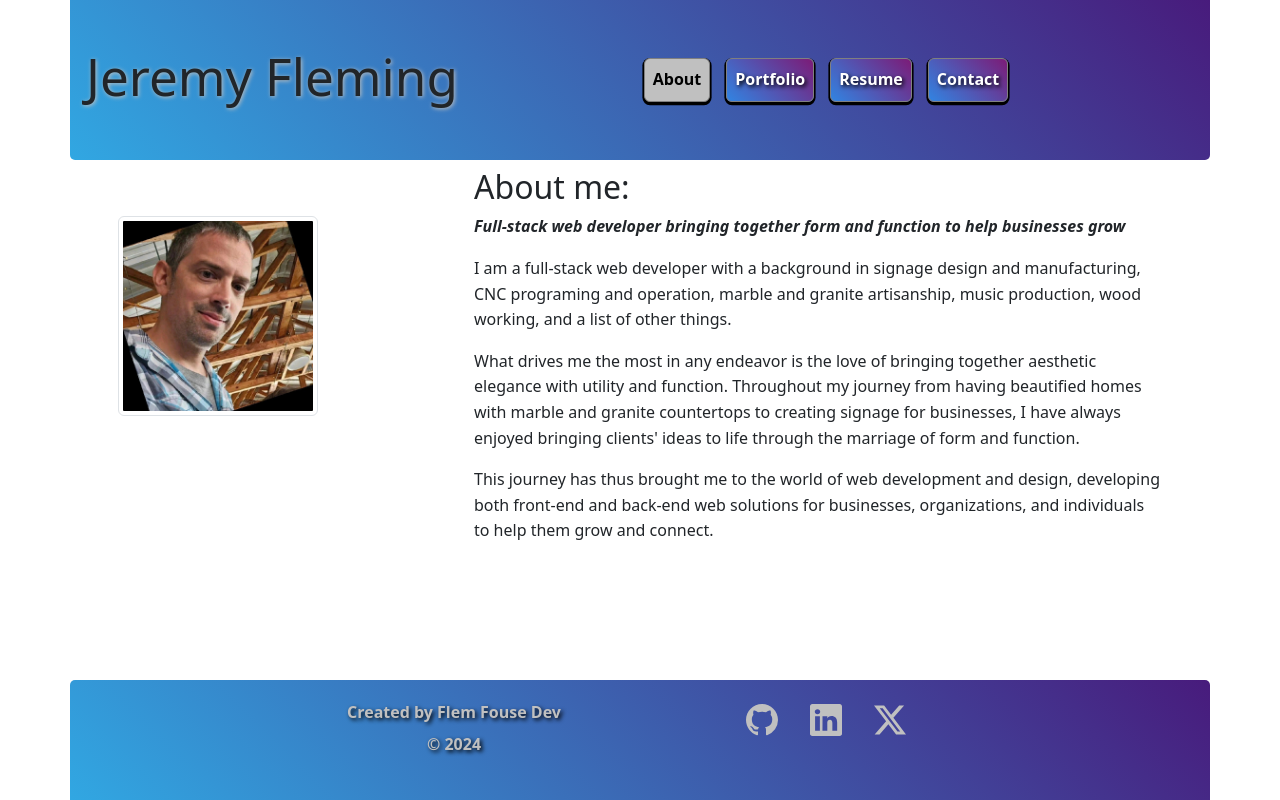
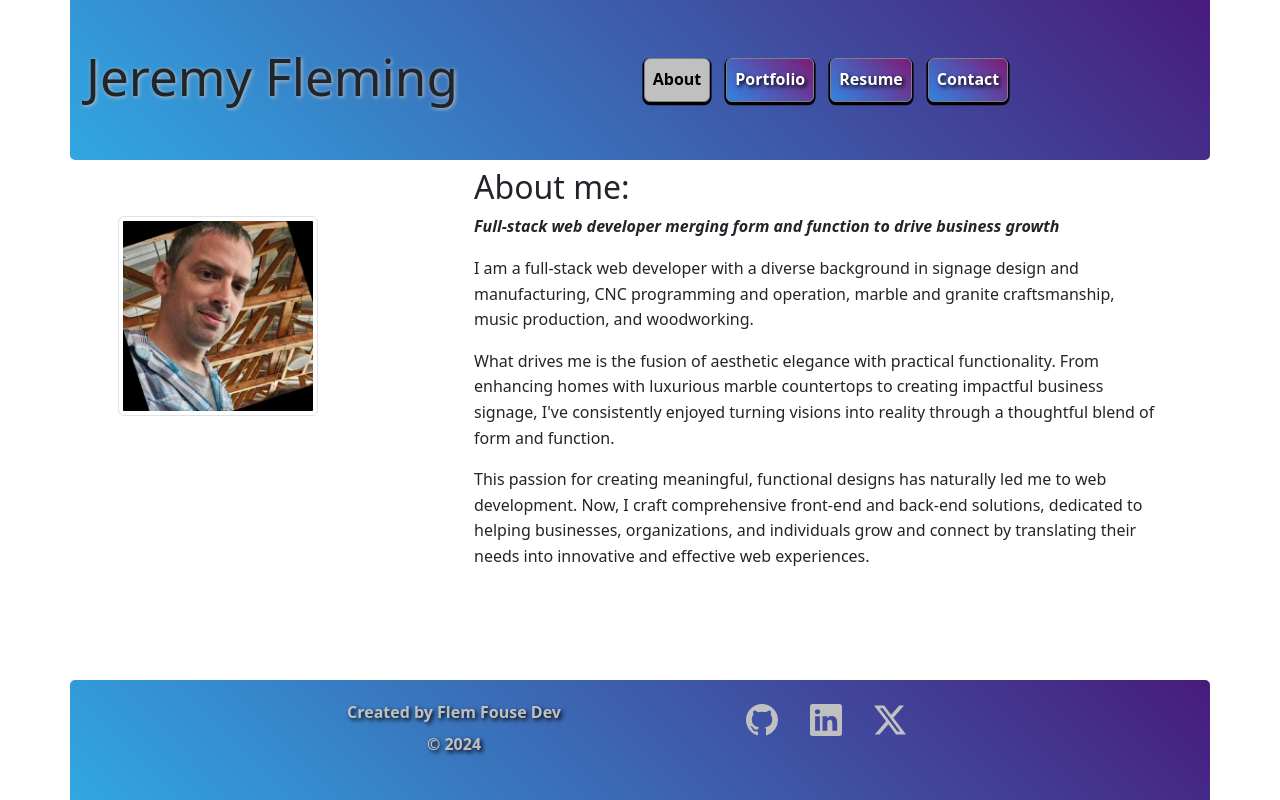
Before and after one commit to Flem-House-Dev/Flem-House-Dev-Portfolio, a React (Vite) app: page / in a window 1280 px wide. Built offline with nearby package versions, Linux system fonts and the light colour scheme.

Commit message:
updated About section, and updated index.html links

```diff
--- a/index.html
+++ b/index.html
@@ -5,10 +5,10 @@
   <meta charset="UTF-8" />
   <!-- <link rel="icon" type="image/svg+xml" href="/vite.svg" /> -->
 
-  <link rel="apple-touch-icon" sizes="180x180" href="/public/apple-touch-icon.png">
-  <link rel="icon" type="image/png" sizes="32x32" href="/public/favicon-32x32.png">
-  <link rel="icon" type="image/png" sizes="16x16" href="/public/favicon-16x16.png">
-  <link rel="manifest" href="/public/site.webmanifest">
+  <link rel="apple-touch-icon" sizes="180x180" href="/apple-touch-icon.png">
+  <link rel="icon" type="image/png" sizes="32x32" href="/favicon-32x32.png">
+  <link rel="icon" type="image/png" sizes="16x16" href="/favicon-16x16.png">
+  <link rel="manifest" href="/site.webmanifest">
 
   <meta name="viewport" content="width=device-width, initial-scale=1.0" />
   <title>Flem House Dev</title>
--- a/src/pages/About.jsx
+++ b/src/pages/About.jsx
@@ -17,30 +17,30 @@ function About() {
             <h2>About me:</h2>
             <p>
               <span className="fw-bold fst-italic">
-                Full-stack web developer bringing together form and function to
-                help businesses grow{" "}
+                Full-stack web developer merging form and function to
+                drive business growth
               </span>
               <br />
             </p>
             <p>
-              I am a full-stack web developer with a background in signage
-              design and manufacturing, CNC programing and operation, marble and
-              granite artisanship, music production, wood working, and a list of
-              other things. <br />
+              I am a full-stack web developer with a diverse background in
+              signage design and manufacturing, CNC programming and operation,
+              marble and granite craftsmanship, music production, and
+              woodworking. <br />
             </p>
             <p>
-              What drives me the most in any endeavor is the love of bringing
-              together aesthetic elegance with utility and function. Throughout my
-              journey from having beautified homes with marble and granite
-              countertops to creating signage for businesses, I have always
-              enjoyed bringing clients' ideas to life through the marriage of
-              form and function.
+              What drives me is the fusion of aesthetic elegance with practical
+              functionality. From enhancing homes with luxurious marble
+              countertops to creating impactful business signage, I've
+              consistently enjoyed turning visions into reality through a
+              thoughtful blend of form and function.
             </p>
             <p>
-              This journey has thus brought me to the world of web development
-              and design, developing both front-end and back-end web solutions
-              for businesses, organizations, and individuals to help them grow
-              and connect.
+              This passion for creating meaningful, functional designs has
+              naturally led me to web development. Now, I craft comprehensive
+              front-end and back-end solutions, dedicated to helping businesses,
+              organizations, and individuals grow and connect by translating
+              their needs into innovative and effective web experiences.
             </p>
           </div>
         </div>
```
